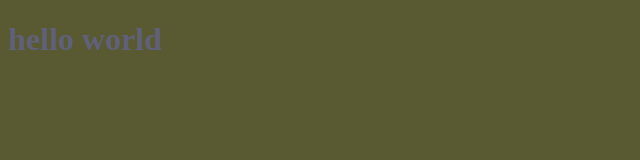
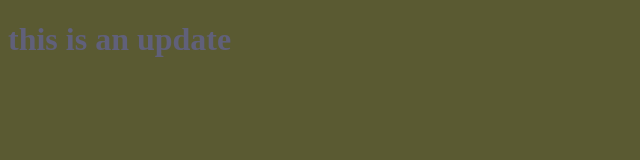
Before and after one commit to lanabinorelamene-web/myproject, a plain HTML site: page index.html in a window 1280 px wide. Shown: the whole page, without its empty margins (0-640 px from the left). Drawn offline with Linux system fonts and the light colour scheme.

Commit message:
edit to html file'

```diff
--- a/index.html
+++ b/index.html
@@ -10,7 +10,7 @@
 </head>
 <body>
 
-    <h1> hello world </h1>
+    <h1> this is an update  </h1>
     <script src="app.js" > </script>
 </body>
 </html>
```
